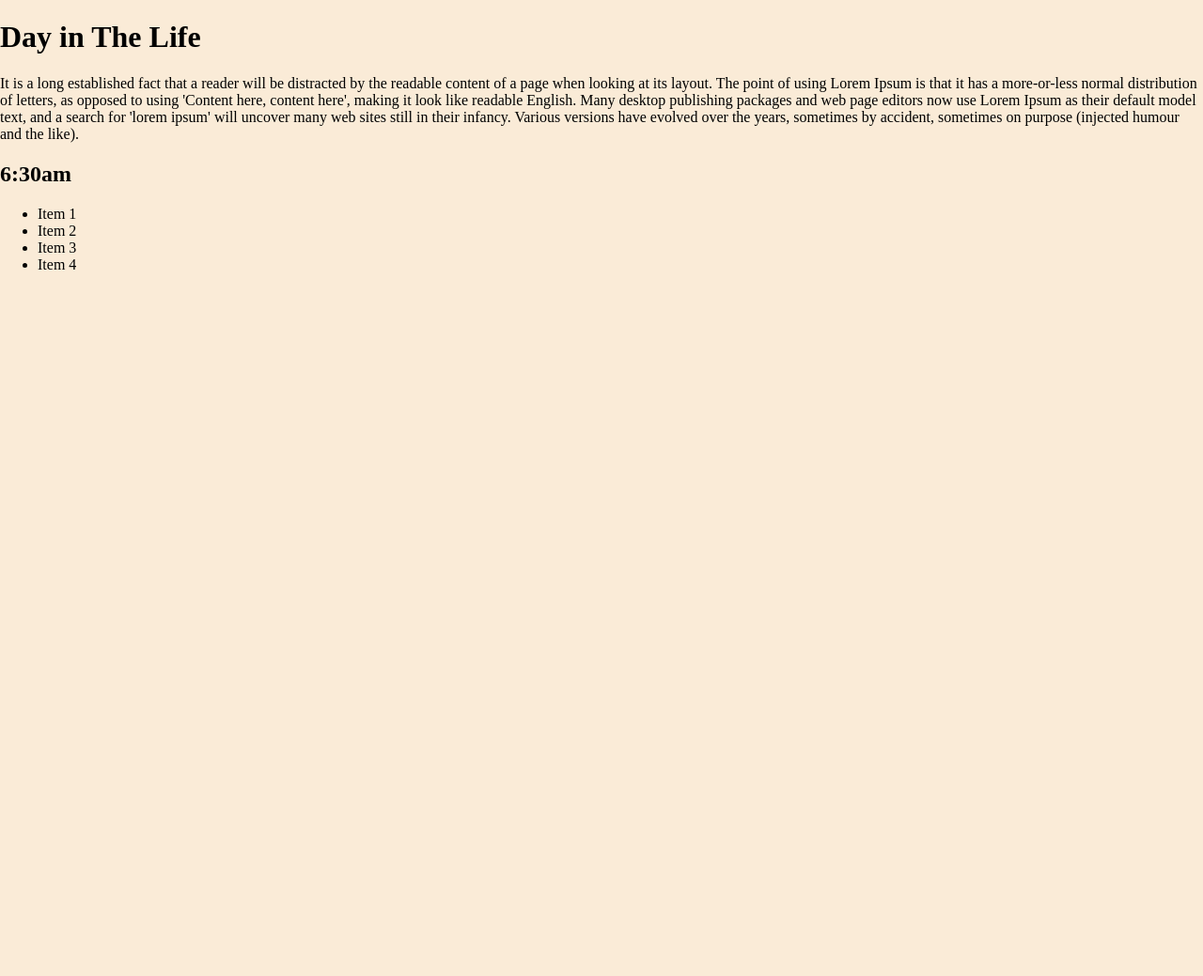
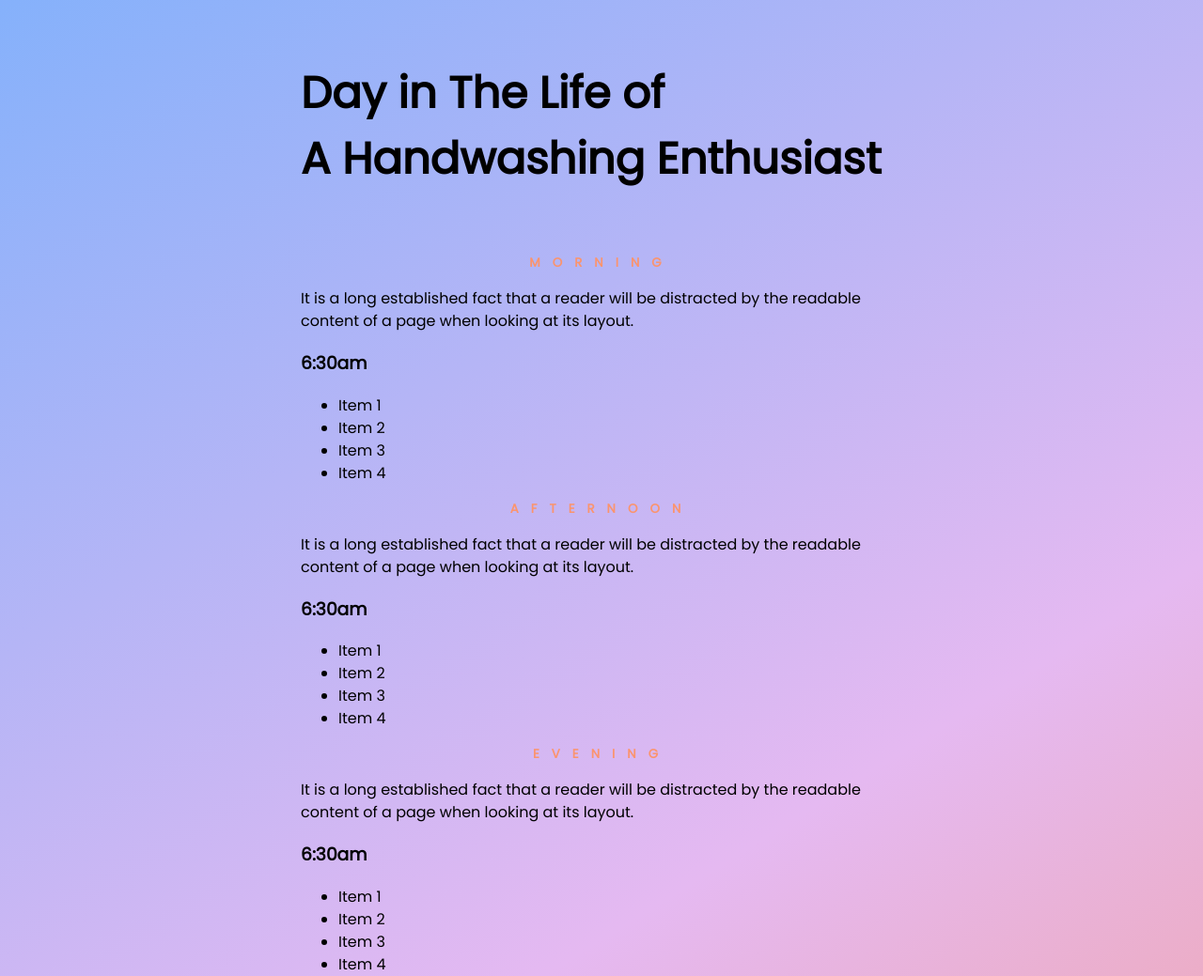
Before and after one commit to pavlik2007/day_in_life, a plain HTML site: page index.html in a window 1280 px wide. Shown: the whole page at 94% size. Before the commit the page ends 821 px from the top, so only its background shows below. Drawn offline with Linux system fonts and the light colour scheme.

Commit message:
first commit

```diff
--- a/index.html
+++ b/index.html
@@ -3,20 +3,20 @@
  <head>
    <meta charset="UTF-8">
    <link rel="stylesheet" href="styles.css">
+   <link href="https://fonts.googleapis.com/css?family=Poppins" rel="stylesheet">
  </head>
  <body>
-     <h1>Day in The Life </h1>
+     <h1>Day in The Life of <br>A Handwashing Enthusiast </h1>
+
+     <br>
+     <section>
+       <h2>Morning</h2>
+       </section>
+
       <p>It is a long established fact that a reader will be distracted by the
-        readable content of a page when looking at its layout. The point of using
-        Lorem Ipsum is that it has a more-or-less normal distribution of letters,
-        as opposed to using 'Content here, content here', making it look like
-        readable English. Many desktop publishing packages and web page editors
-        now use Lorem Ipsum as their default model text, and a search for 'lorem ipsum'
-        will uncover many web sites still in their infancy. Various versions have
-        evolved over the years, sometimes by accident, sometimes on purpose
-        (injected humour and the like).
+        readable content of a page when looking at its layout.
       </p>
-      <h2>6:30am</h2>
+      <h3>6:30am</h3>
       <ul>
       <li>Item 1</li>
       <li>Item 2</li>
@@ -24,6 +24,33 @@
       <li>Item 4</li>
       </ul>
 
+      <section>
+        <h2>Afternoon</h2>
+      </section>
+       <p>It is a long established fact that a reader will be distracted by the
+         readable content of a page when looking at its layout.
+       </p>
+       <h3>6:30am</h3>
+       <ul>
+       <li>Item 1</li>
+       <li>Item 2</li>
+       <li>Item 3</li>
+       <li>Item 4</li>
+       </ul>
+
+       <section>
+         <h2>Evening</h2>
+         </section>
+        <p>It is a long established fact that a reader will be distracted by the
+          readable content of a page when looking at its layout.
+        </p>
+        <h3>6:30am</h3>
+        <ul>
+        <li>Item 1</li>
+        <li>Item 2</li>
+        <li>Item 3</li>
+        <li>Item 4</li>
+        </ul>
 
 
 
--- a/styles.css
+++ b/styles.css
@@ -1,19 +1,32 @@
 html {
   height: 100%;
+  background: linear-gradient(328deg, #fb946d, #e5b9f1, #85b1fb);
+  background-size: 100% 250%;
+  background-repeat: no-repeat;
 }
 
 body {
-  background-color: antiquewhite;
   min-height: 100%;
-  margin: 0;
+  margin-left: 25%;
+  margin-right: 25%;
+  margin-top: 5%;
+  font-family: 'Poppins', sans-serif;
+  font-size: 12pt;
+  line-height: 1.5;
+
 }
 
 h1 {
+font-size: 35pt;
 
 }
 
 h2 {
-
+text-transform: uppercase;
+font-size: 10pt;
+letter-spacing: 13px;
+color: #fb946d;
+text-align: center;
 }
 
 h3 {
@@ -30,3 +43,9 @@ a {
 
 nav {
 }
+
+hr {
+    border: 0;
+    height: 1px;
+    background-image: linear-gradient(to right, rgba(0, 0, 0, 0), rgba(0, 0, 0, 0.75), rgba(0, 0, 0, 0));
+}
```
